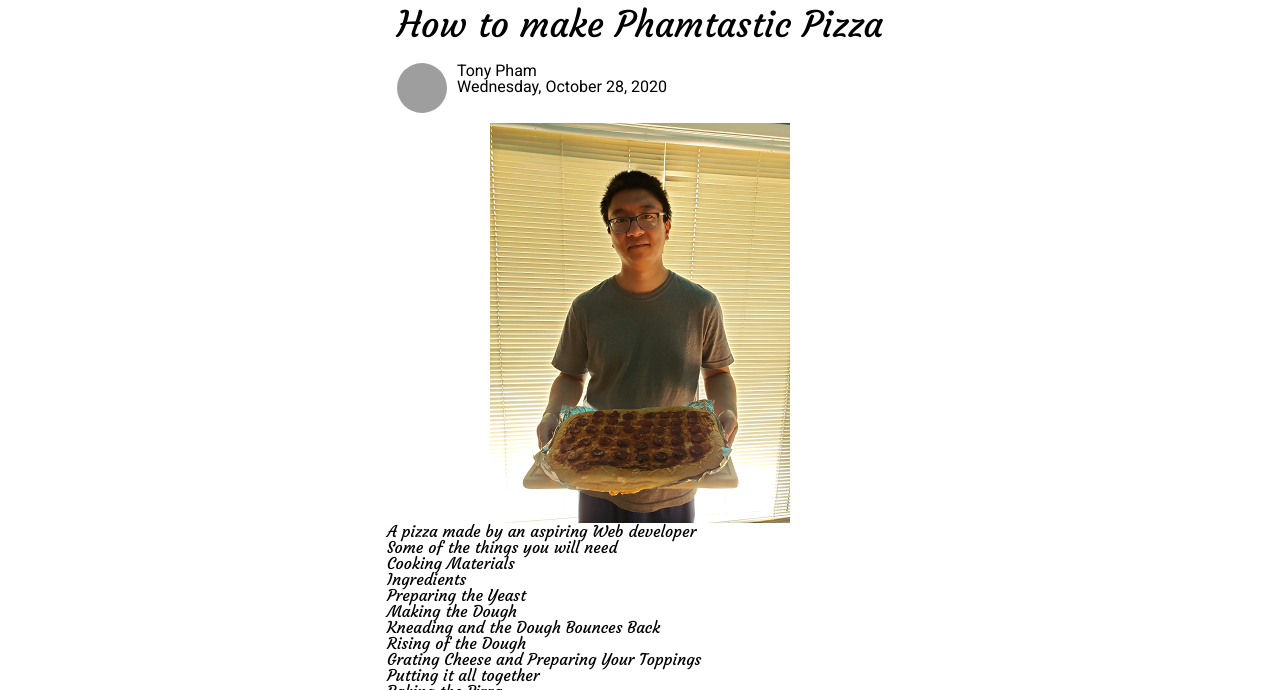
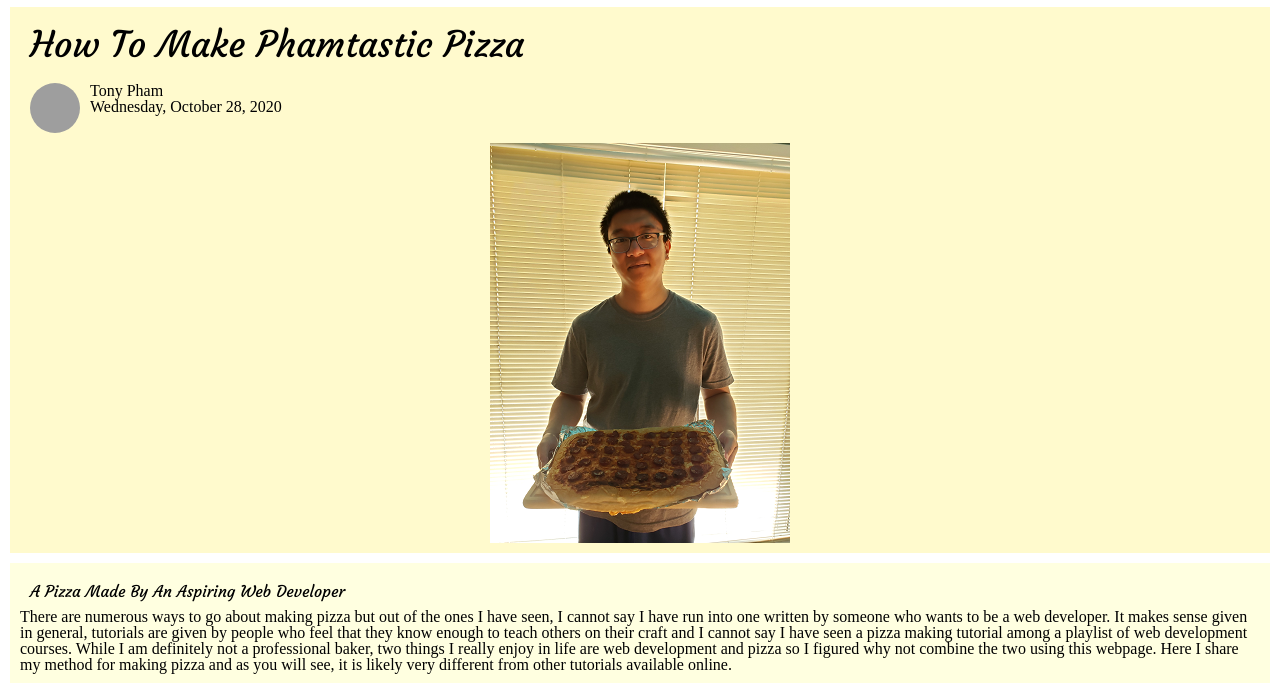
Before and after one commit to tonypham04/tonypham04.github.io, a plain HTML site: page index.html in a window 1280 px wide. Shown: the part 103-793 px from the top of the page. Drawn offline with Linux system fonts and the light colour scheme; grey boxes are pictures that could not be loaded.

Commit message:
Remove Roboto font, add section color-scheme and intro paragraph

```diff
--- a/index.html
+++ b/index.html
@@ -6,7 +6,6 @@
     <link rel="stylesheet" href="styles/reset.css">
     <link rel="stylesheet" href="styles/main.css">
     <link href="https://fonts.googleapis.com/css2?family=Courgette&display=swap" rel="stylesheet">
-    <link href="https://fonts.googleapis.com/css2?family=Roboto&display=swap" rel="stylesheet">
     <link rel="stylesheet" href="assets/fontawesome-free-5.15.1-web/css/all.min.css">
     <title>Phamtastic Pizza</title>
 </head>
@@ -24,7 +23,7 @@
     <main>
         <article>
             <section id="How-to-make-Phamtastic-Pizza">
-                <h1>How to make Phamtastic Pizza</h1>
+                <h1>How To Make Phamtastic Pizza</h1>
                 <div class="flex-container">
                     <img class="portrait-photo" src="images/portrait.png" alt="Portrait photo of the website author Tony Pham">
                     <div class="flex-container author-text">
@@ -36,7 +35,15 @@
                     <img src="images/mobile/full-portrait.png" alt="Photo of the website author Tony Pham holding a fresh out of the oven Phamtastic Pizza">
                 </div>
             </section>
-            <h2>A pizza made by an aspiring Web developer</h2>
+            <section id="A-Pizza-Made-By-An-Aspiring-Web-Developer">
+                <h2>A Pizza Made By An Aspiring Web Developer</h2>
+                <p>There are numerous ways to go about making pizza but out of the ones I have seen, I cannot say I have run into one written by someone who wants to be a web developer.
+                   It makes sense given in general, tutorials are given by people who feel that they know enough to teach others on their craft and I cannot say I have seen a pizza making tutorial among
+                   a playlist of web development courses.
+                   While I am definitely not a professional baker, two things I really enjoy in life are web development and pizza so I figured why not combine the two using this webpage.
+                   Here I share my method for making pizza and as you will see, it is likely very different from other tutorials available online.
+                </p>
+            </section>
             <h2>Some of the things you will need</h2>
             <h3>Cooking Materials</h3>
             <h3>Ingredients</h3>
--- a/styles/main.css
+++ b/styles/main.css
@@ -10,9 +10,6 @@ html {
 }
 /* Global styles
 -------------------------------------------------*/
-body {
-    font-family: 'Roboto', sans-serif;
-}
 .flex-container {
     display: flex;
 }
@@ -22,12 +19,22 @@ a {
 .content-container {
     justify-content: center;
 }
+section {
+    padding: 10px;
+    margin: 10px;
+}
+section:nth-child(odd) {
+    background-color: lemonchiffon;
+}
+section:nth-child(even) {
+    background-color: lightyellow;
+}
 h1, h2, h3 {
     font-family: 'Courgette', cursive;
+    margin: 10px;
 }
 h1 {
     font-size: 36px;
-    margin: 10px;
 }
 /* Header Styles
 -------------------------------------------------*/
```
